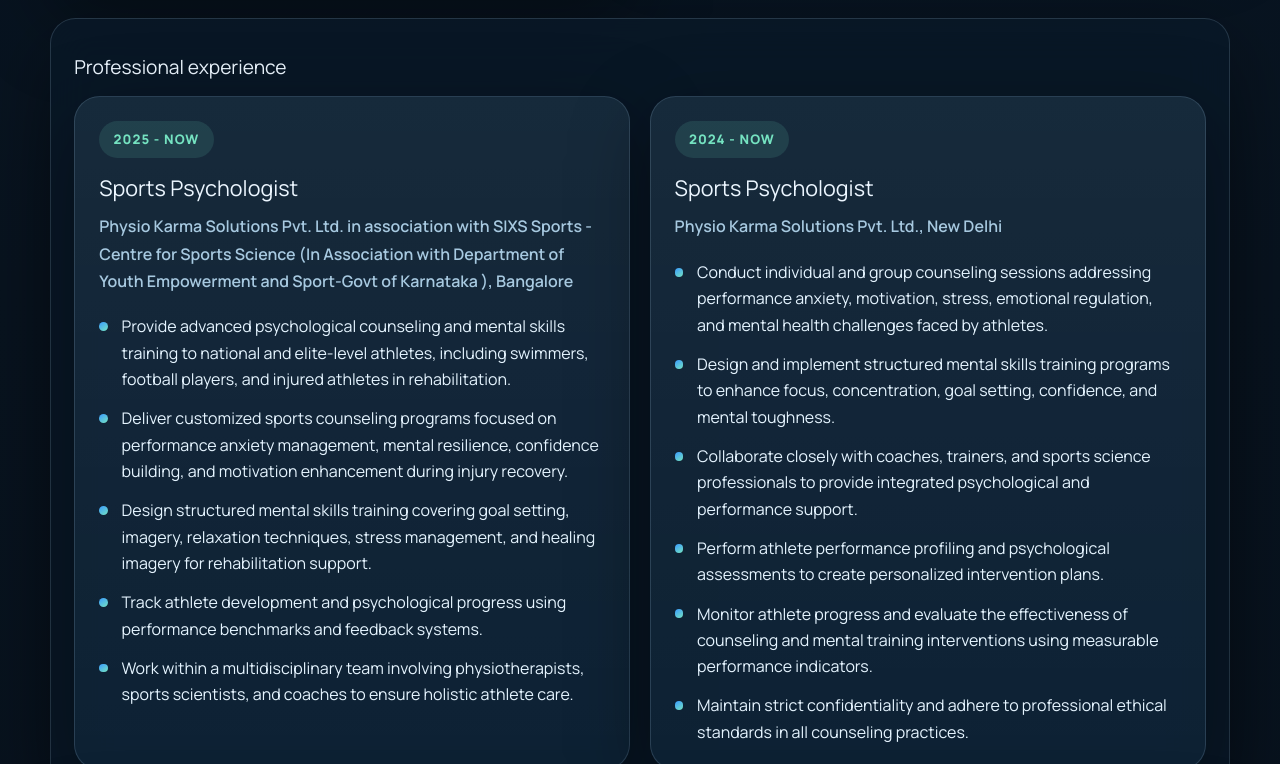
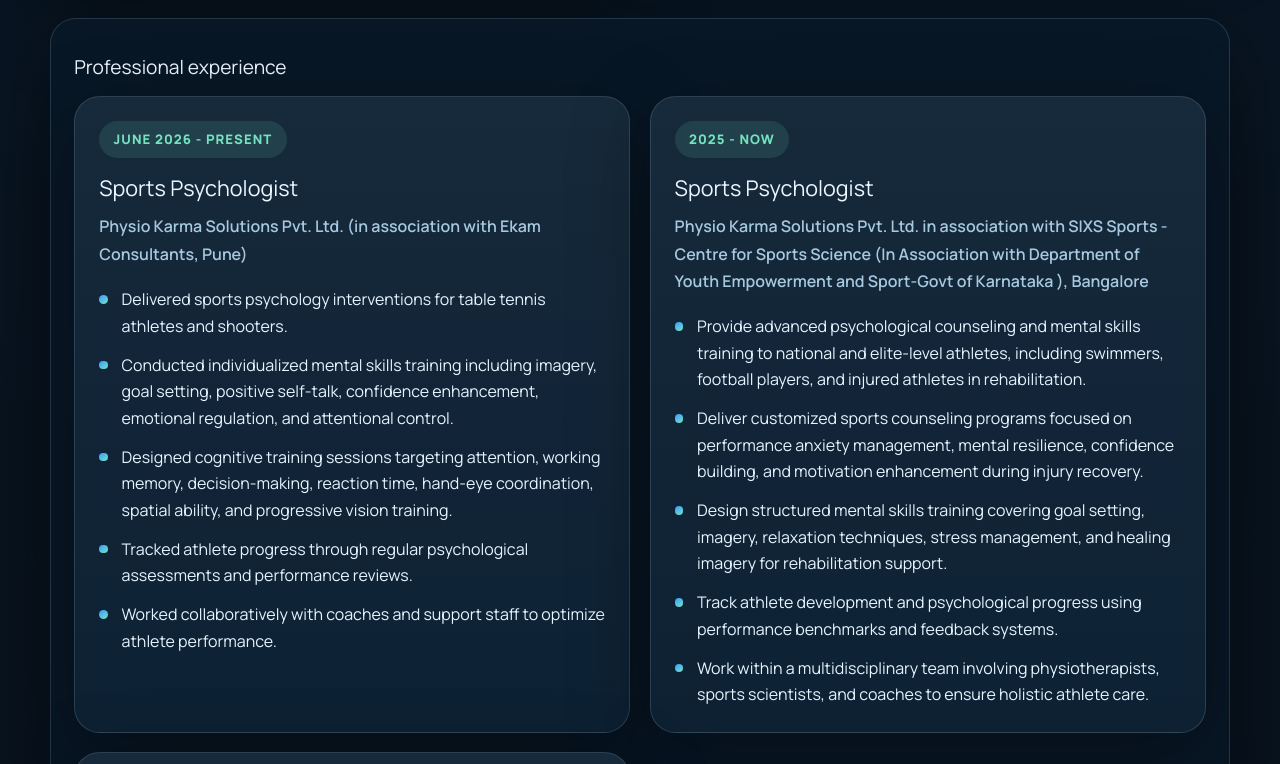
Before and after one commit to puttavijaykumar/Sangameshwar_Portfolio_Website, a React (Vite) app: page / in a window 1280 px wide. Shown: the part 3696-4460 px from the top of the page. Built offline with nearby package versions, Linux system fonts and the light colour scheme.

Commit message:
Add Ekam Consultants (Pune) sports psychologist experience entry

```diff
--- a/src/siteConfig.js
+++ b/src/siteConfig.js
@@ -102,6 +102,18 @@ export const defaultSiteContent = {
       'Athlete-specific strategies',
     ],
     experience: [
+      {
+        role: 'Sports Psychologist',
+        organization: 'Physio Karma Solutions Pvt. Ltd. (in association with Ekam Consultants, Pune)',
+        years: 'June 2026 - Present',
+        highlights: [
+          'Delivered sports psychology interventions for table tennis athletes and shooters.',
+          'Conducted individualized mental skills training including imagery, goal setting, positive self-talk, confidence enhancement, emotional regulation, and attentional control.',
+          'Designed cognitive training sessions targeting attention, working memory, decision-making, reaction time, hand-eye coordination, spatial ability, and progressive vision training.',
+          'Tracked athlete progress through regular psychological assessments and performance reviews.',
+          'Worked collaboratively with coaches and support staff to optimize athlete performance.',
+        ],
+      },
       {
         role: 'Sports Psychologist',
         organization:
```
